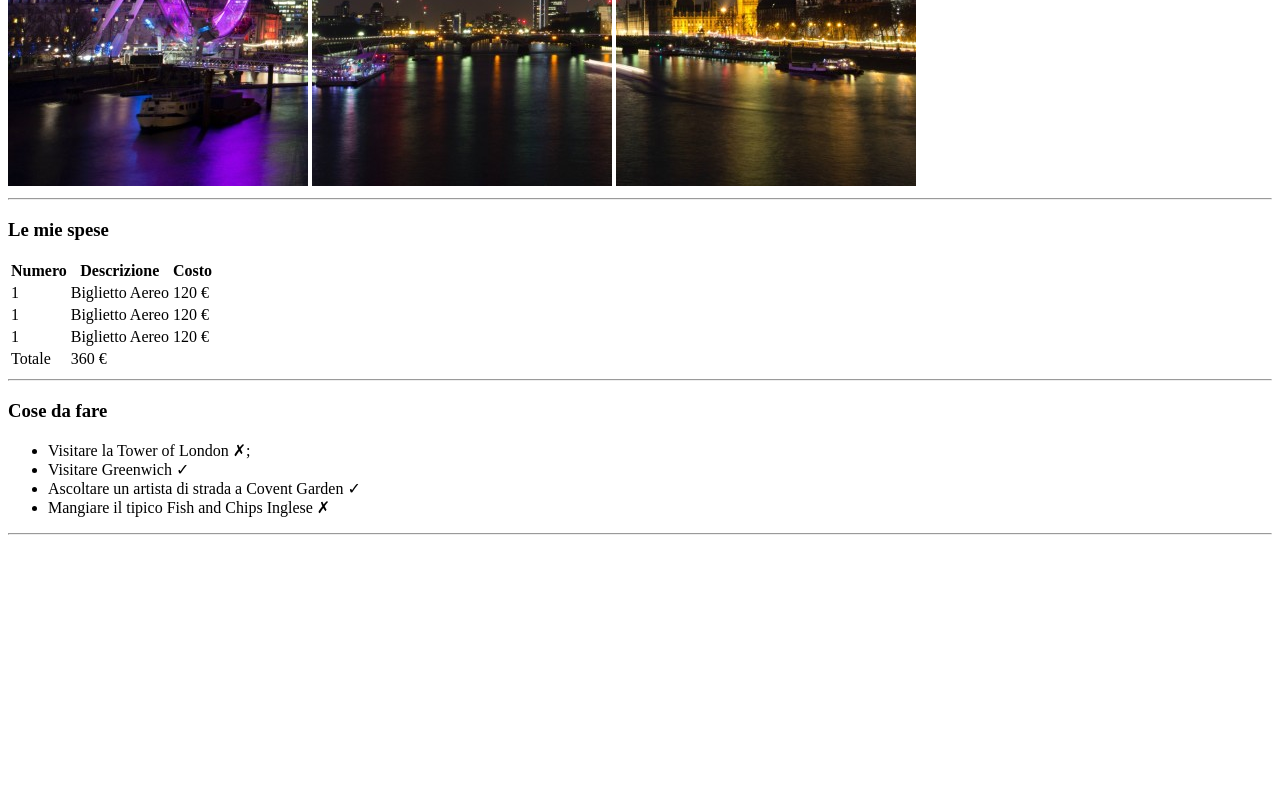
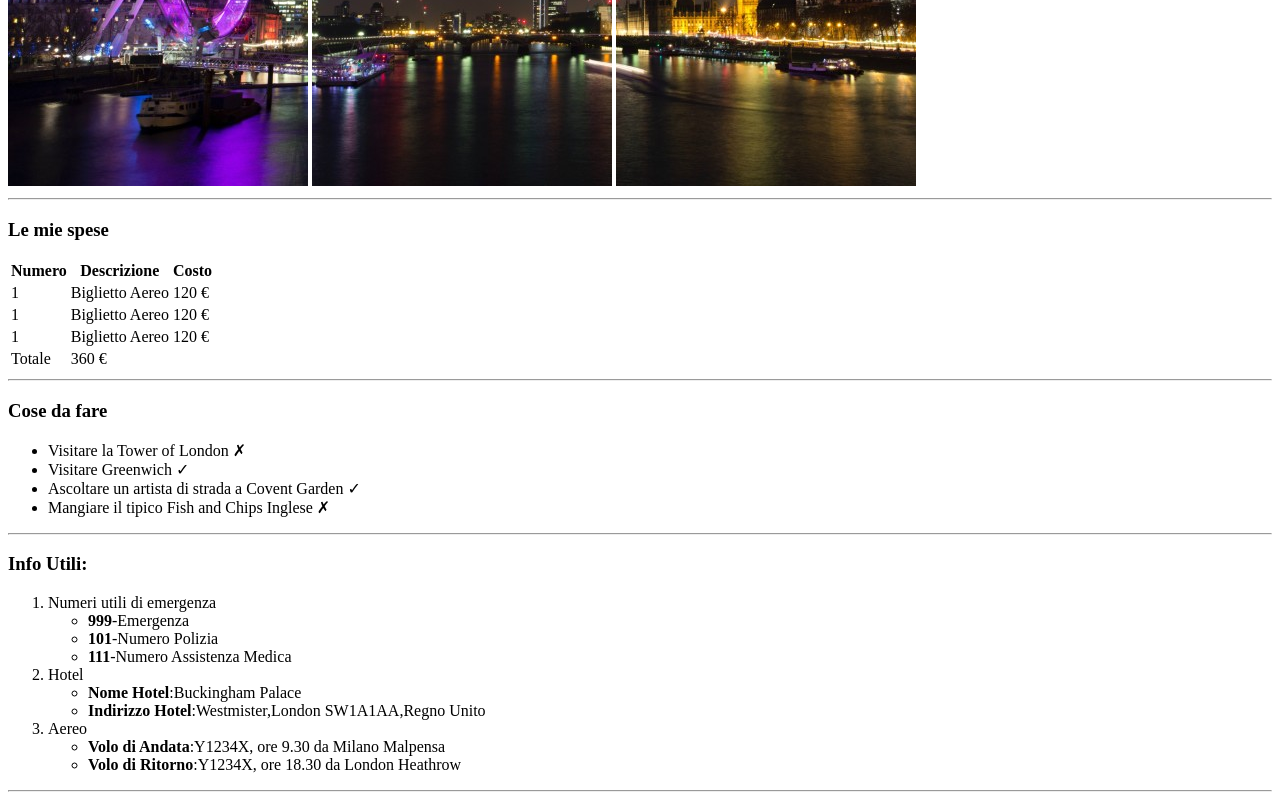
Before and after one commit to AlessandroPuglisi21/html-london-trip, a plain HTML site: page index.html in a window 1280 px wide. Shown: the part 494-1294 px from the top of the page. Before the commit the page ends 1037 px from the top, so only its background shows below. Drawn offline with Linux system fonts and the light colour scheme.

Commit message:
added Info

```diff
--- a/index.html
+++ b/index.html
@@ -57,7 +57,7 @@
     <section>
         <h3>Cose da fare</h3>
         <ul>
-            <li>Visitare la Tower of London &cross;;</li>
+            <li>Visitare la Tower of London &cross;</li>
             <li>Visitare Greenwich &check;</li>
             <li>Ascoltare un artista di strada a Covent Garden &check;</li>
             <li>Mangiare il tipico Fish and Chips Inglese &cross;</li>
@@ -67,7 +67,26 @@
 
       <!-- Info Utili -->
     <section>
-
+        <h3>Info Utili:</h3>
+        <ol>
+            <li>Numeri utili di emergenza</li>
+                <ul>
+                    <li><strong>999</strong>-Emergenza</li>
+                    <li><strong>101</strong>-Numero Polizia</li>
+                    <li><strong>111</strong>-Numero Assistenza Medica</li>
+                </ul>
+            <li>Hotel</li>
+                <ul>
+                    <li><strong>Nome Hotel</strong>:Buckingham Palace</li>
+                    <li><strong>Indirizzo Hotel</strong>:Westmister,London SW1A1AA,Regno Unito</li>
+                </ul>
+            <li>Aereo</li>
+                <ul>
+                    <li><strong>Volo di Andata</strong>:Y1234X, ore 9.30 da Milano Malpensa</li>
+                    <li><strong>Volo di Ritorno</strong>:Y1234X, ore 18.30 da London Heathrow</li>
+                </ul>
+        </ol>
+        <hr>
 
     </section>
 
```
